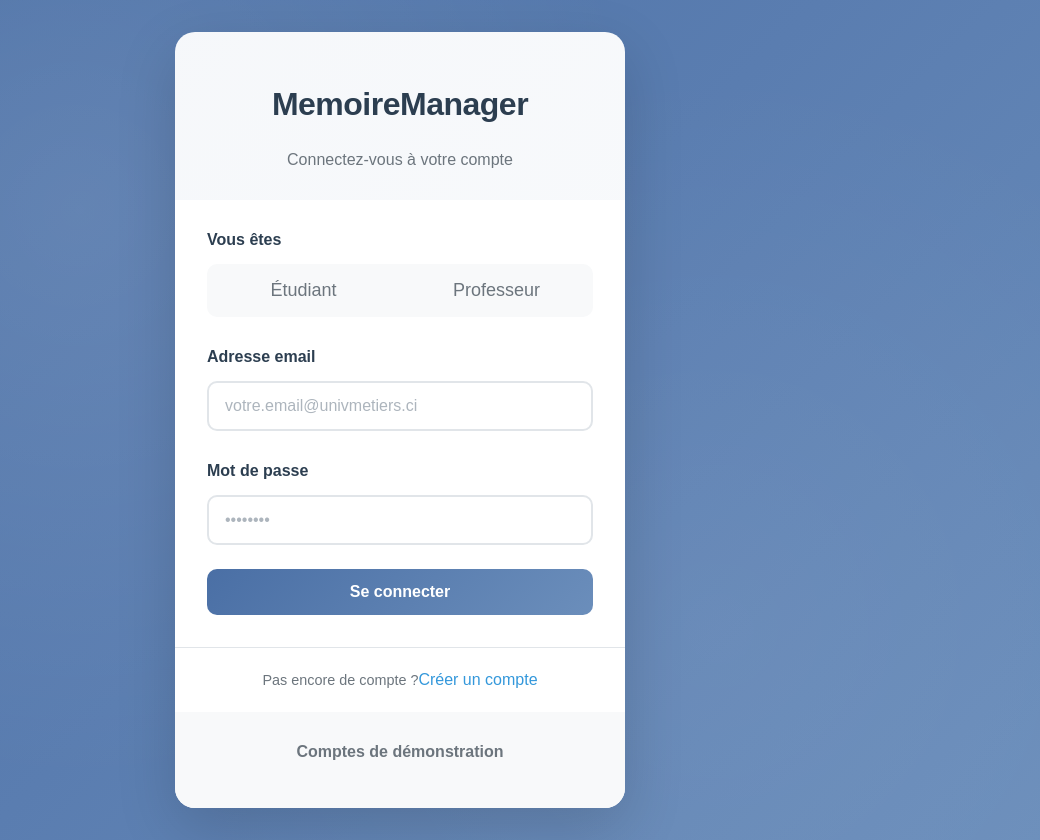
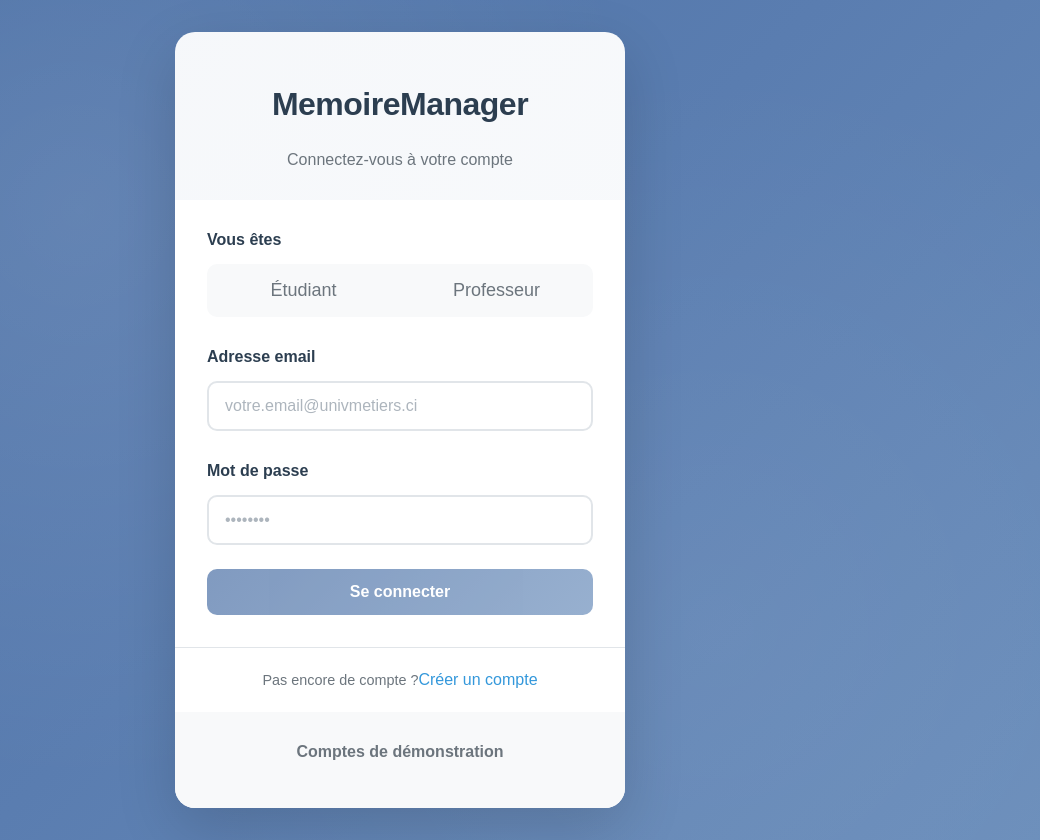
Before and after one commit to Marcalexkoffi/Memoire-Manager, an Angular app in the folder Front/: page /login in a window 1280 px wide. Shown: the whole page, without its empty margins (240-1280 px from the left). Built offline with nearby package versions, Linux system fonts and the light colour scheme.

Commit message:
Modification de tutor

```diff
--- a/Front/src/app/login/login.component.html
+++ b/Front/src/app/login/login.component.html
@@ -7,7 +7,7 @@
     </div>
 
     <!-- Login Form -->
-    <form (ngSubmit)="redirection()" class="login-form">
+    <form [formGroup]="loginForm" (ngSubmit)="redirection()" class="login-form">
       <!-- User Type Selection -->
       <div class="form-group">
         <label class="form-label">Vous êtes</label>
@@ -44,7 +44,7 @@
       </div>
 
       <!-- Submit Button -->
-      <button type="submit" class="login-btn">
+      <button type="submit" class="login-btn" [disabled]="loginForm.invalid">
         <span>Se connecter</span>
       </button>
     </form>
--- a/Front/src/app/login/login.component.ts
+++ b/Front/src/app/login/login.component.ts
@@ -1,11 +1,16 @@
 import { Component } from '@angular/core';
 import { Router, RouterModule } from '@angular/router';
 import { AuthenticationService } from '../services/authentication.service';
-import { FormBuilder, FormGroup, Validators } from '@angular/forms';
+import {
+  FormBuilder,
+  FormGroup,
+  ReactiveFormsModule,
+  Validators,
+} from '@angular/forms';
 
 @Component({
   selector: 'app-login',
-  imports: [RouterModule],
+  imports: [RouterModule, ReactiveFormsModule],
   templateUrl: './login.component.html',
   styleUrl: './login.component.scss',
 })
@@ -24,7 +29,6 @@ export class LoginComponent {
     });
   }
   redirection(): void {
-    if (this.loginForm.valid) {
     const recupData = {
       email: this.loginForm.get('email')?.value,
       password: this.loginForm.get('password')?.value,
@@ -38,8 +42,5 @@ export class LoginComponent {
 
       error: (err) => console.error(err),
     });
-    } else {
-      console.log('Formulaire invalide');
   }
 }
-}
```
Lines whose indentation alone changed are shown as unchanged.
